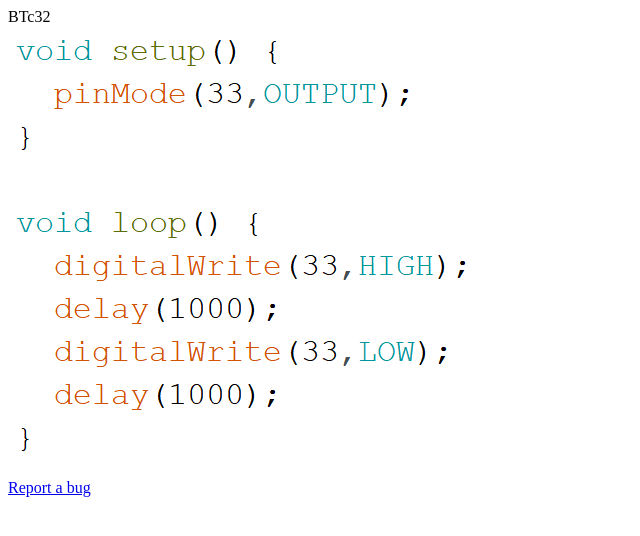
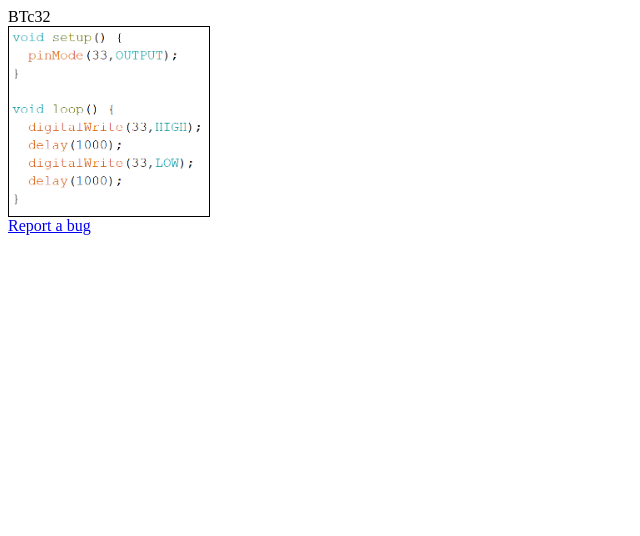
Before and after one commit to BTc32/btc32.github.io, a plain HTML site: page index.html in a window 1280 px wide. Shown: the whole page, without its empty margins (0-640 px from the left). Drawn offline with Linux system fonts and the light colour scheme.

Commit message:
Update index.html

```diff
--- a/index.html
+++ b/index.html
@@ -1,7 +1,7 @@
 <html>
   BTc32
   <br>
-  <img src="Programmcode.bmp"></img>
+  <img src="Programmcode.bmp" style="width:200px;border:1px solid #000000;"></img>
   <br>
   <a href="mailto:btc32@gmx.net">Report a bug</a>
 </html>
```
